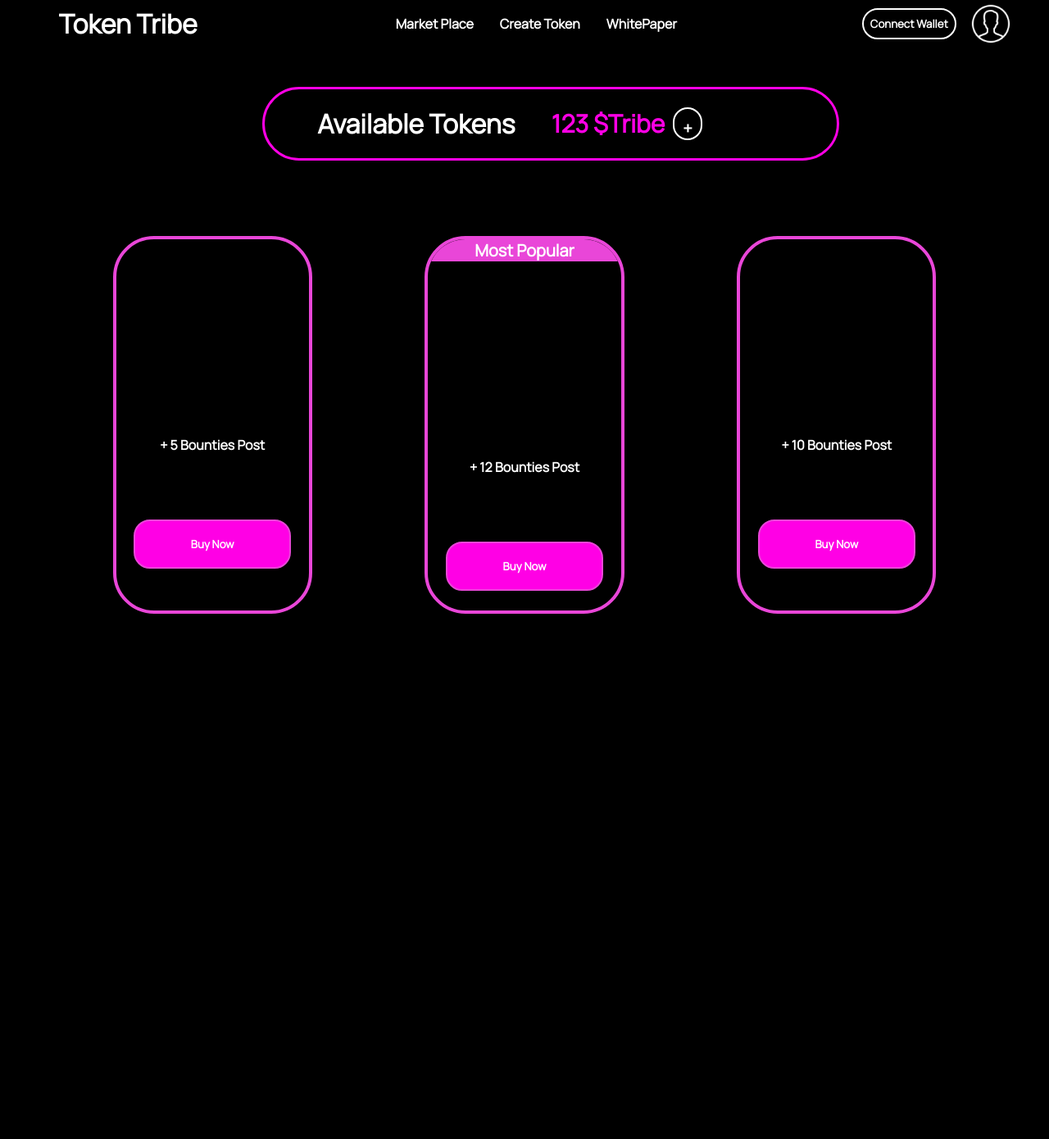
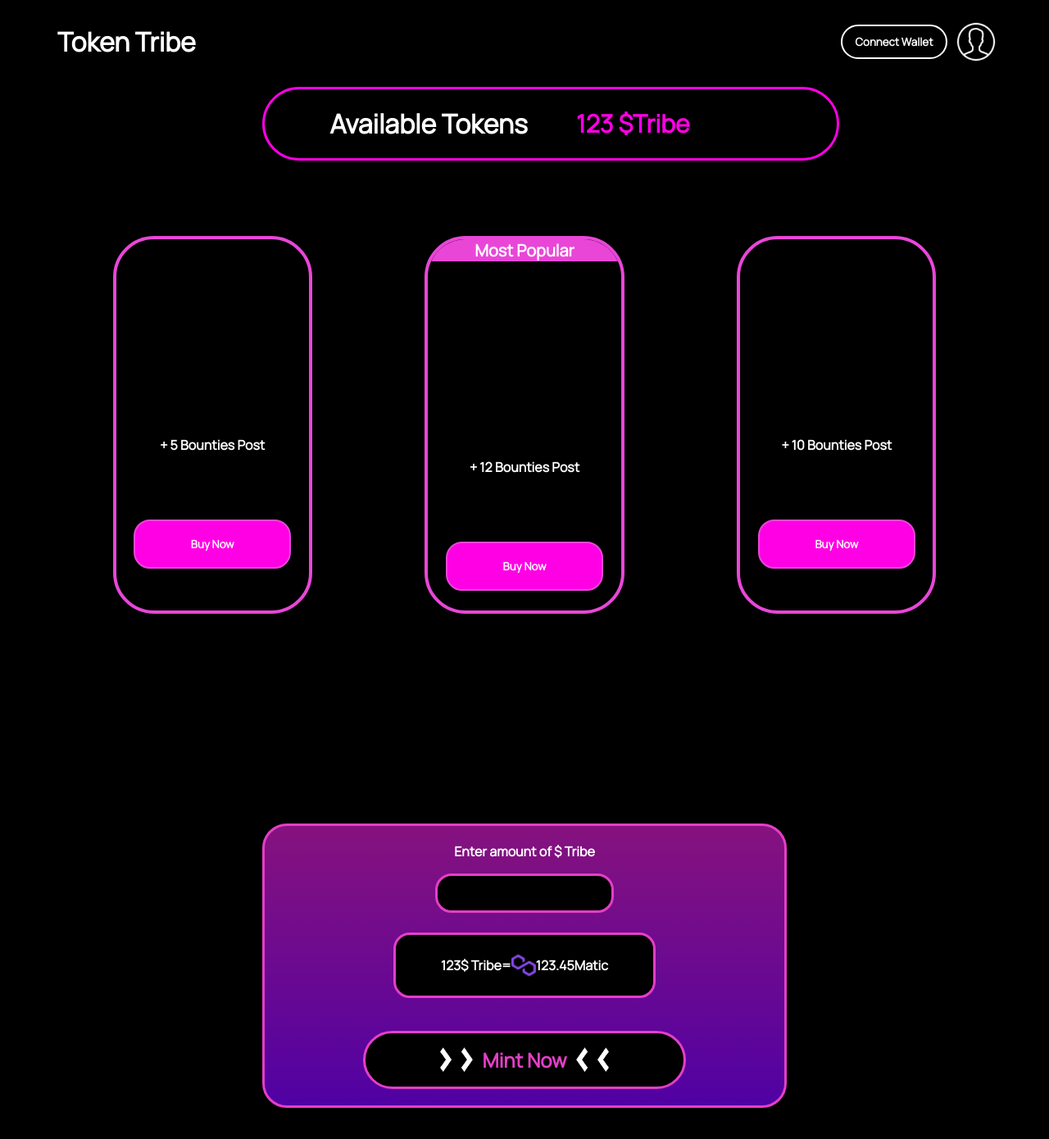
Before and after one commit to mynamasp/Token-Tribe-Hackday-Bangalore, a React (Create React App) app in the folder client-frontend/: page /buytoken in a window 1280 px wide. Shown: the top 1390 px of the page at 82% size. Before the commit the page ends 800 px from the top, so only its background shows below. Built offline with nearby package versions, Linux system fonts and the light colour scheme; no server answers.

Commit message:
temp commit -token

```diff
--- a/client-frontend/src/components/TokenExchange.jsx
+++ b/client-frontend/src/components/TokenExchange.jsx
@@ -1,7 +1,9 @@
 import React from "react";
-import Navbar from "./Navbar.jsx";
 import "./Navbar.css";
 import "./TokenExchange.css";
+import NewNavbar from "./NewNavbar.jsx";
+import LeftArrowPng from "../images/tokenExchange/left.png";
+import RightArrowPng from "../images/tokenExchange/right.png";
 
 const LastPart = () => {
   const maticToken = 123.45;
@@ -32,17 +34,9 @@ const LastPart = () => {
         </div>
 
         <div className="end_feild">
-          <img
-            className="arrow"
-            src={require("../images/tokenExchange/left.png")}
-            alt=""
-          />
+          <img className="arrow" src={LeftArrowPng} alt="" />
           <h2>Mint Now</h2>
-          <img
-            className="arrow"
-            src={require("../images/tokenExchange/right.png")}
-            alt=""
-          />
+          <img className="arrow" src={RightArrowPng} alt="" />
         </div>
       </div>
     </div>
@@ -61,10 +55,11 @@ const Cards = ({ numb, head }) => {
 
 const TokenExchange = () => {
   const tribeToken = 123;
+
   return (
     <div>
       <div style={{ paddingBottom: "5rem" }}>
-        <Navbar />
+        <NewNavbar />
       </div>
 
       <div className="Top_column">
@@ -72,7 +67,6 @@ const TokenExchange = () => {
 
         <div className="right_col_inside">
           <span>{tribeToken} $Tribe</span>
-          <button>+</button>
         </div>
       </div>
 
@@ -82,7 +76,9 @@ const TokenExchange = () => {
         <Cards numb={10} />
       </div>
 
-      <div className="neeche_wala"></div>
+      <div className="neeche_wala">
+        <LastPart />
+      </div>
     </div>
   );
 };
```
